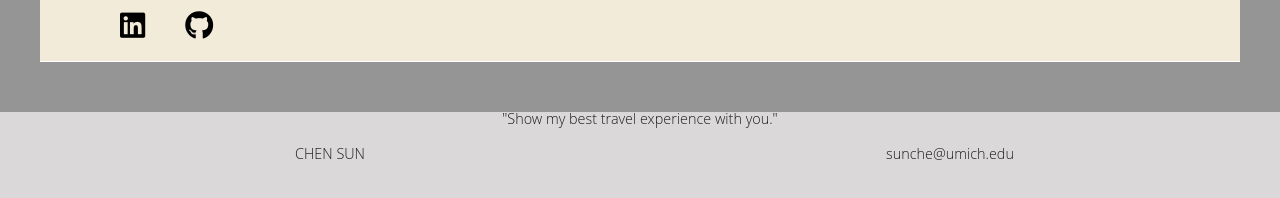
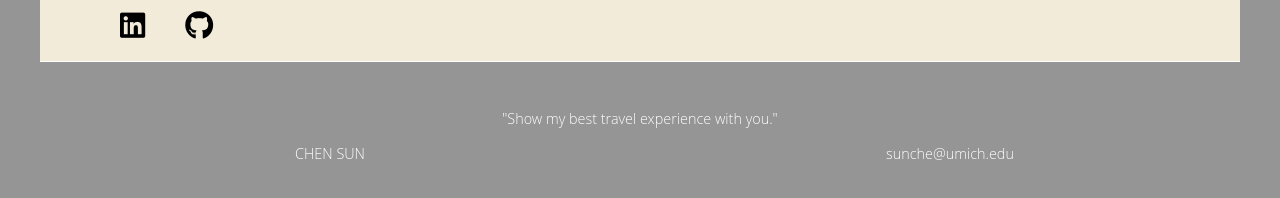
Before and after one commit to popsic9/JourneySite539, a plain HTML site: page index.html in a window 1280 px wide. Shown: the part 856-1054 px from the top of the page. Drawn offline with Linux system fonts and the light colour scheme; a web font is replaced by a local one.

Commit message:
Change Css

```diff
--- a/css/style.css
+++ b/css/style.css
@@ -373,7 +373,7 @@ nav {
 
 /* 4. footer*/
 footer {
-  background: rgb(218, 216, 216);
+  background: rgb(150, 149, 149);
   font-size:  1em;
   height:     0px;
   position:   relative;
@@ -381,7 +381,7 @@ footer {
 }
 footer p {
   text-align: center;
-  color:  rgb(27, 27, 26);
+  color:  white;
 }
 
 
```
